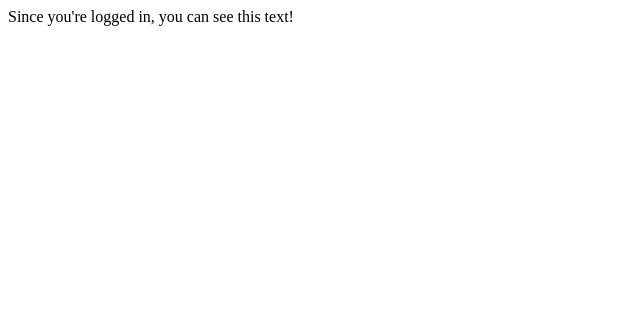
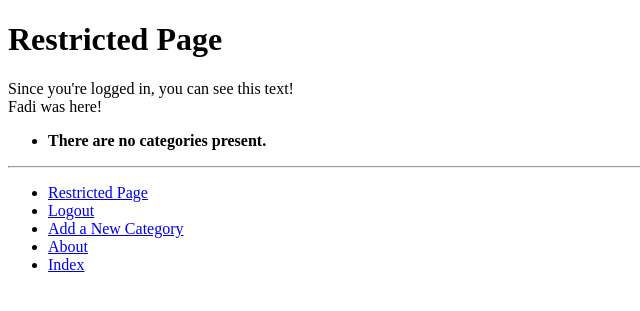
Before and after one commit to fadichahineOS/tango_with_django_project, a Django app: page /rango/restricted/ in a window 1280 px wide. Shown: the top 311 px of the page, without its empty margins (0-640 px from the left). Run offline with Django 3.2, Linux system fonts and the light colour scheme; the visitor is signed in with stand-in values (Sample User, id 1); data that the repository does not hold is empty.

Commit message:
Chapter 9 Exercises

```diff
--- a/rango/views.py
+++ b/rango/views.py
@@ -42,6 +42,7 @@ def show_category(request, category_name_slug):
 
     return render(request, 'rango/category.html', context=context_dict)
 
+@login_required
 def add_category(request):
     form = CategoryForm()
 
@@ -56,6 +57,7 @@ def add_category(request):
 
     return render(request, 'rango/add_category.html', {'form': form})
 
+@login_required
 def add_page(request, category_name_slug):
     try:
         category = Category.objects.get(slug=category_name_slug)
@@ -134,7 +136,7 @@ def user_login(request):
 
 @login_required
 def restricted(request):
-    return HttpResponse("Since you're logged in, you can see this text!")
+    return render(request, 'rango/restricted.html')
 
 @login_required
 def user_logout(request):
--- a/templates/rango/about.html
+++ b/templates/rango/about.html
@@ -9,7 +9,7 @@
 <h1>Rango says...</h1>
 <div>
     here is the about page. <br />
-    This tutorial has been put together by David Maxwell.<br />
+    This tutorial has been put together by Fadi Chahine.<br />
 </div>
 <img src="{% static 'images/rango.jpg' %}" alt="Picture of Rango" />
 <img src="{{ MEDIA_URL }}cat.jpg" alt="Picture of a Cat" />
--- a/templates/rango/base.html
+++ b/templates/rango/base.html
@@ -29,11 +29,11 @@
             {% if user.is_authenticated %}
                 <li><a href="{% url 'rango:restricted' %}">Restricted Page</a></li>
                 <li><a href="{% url 'rango:logout' %}">Logout</a></li>
+                <li><a href="{% url 'rango:add_category' %}">Add a New Category</a></li>
             {% else %}
                 <li><a href="{% url 'rango:register' %}">Sign Up</a></li>
                 <li><a href="{% url 'rango:login' %}">Login</a></li>
             {% endif %}
-                <li><a href="{% url 'rango:add_category' %}">Add a New Category</a></li>
                 <li><a href="{% url 'rango:about' %}">About</a></li>
                 <li><a href="{% url 'rango:index' %}">Index</a></li>
             </ul>
--- a/templates/rango/category.html
+++ b/templates/rango/category.html
@@ -1,6 +1,5 @@
 {% extends 'rango/base.html' %}
 {% load staticfiles %}
-
 
 {% block title_block %}
     {% if category %}
@@ -10,7 +9,7 @@
     {% endif %}
 {% endblock %}
 
-    {% block body_block %}
+{% block body_block %}
     {% if category %}
     <h1>{{ category.name }}</h1>
     {% if pages %}
@@ -23,7 +22,9 @@
     <strong>No pages currently in category.</strong>
     {% endif %}
 
+    {% if user.is_authenticated %}
     <a href="{% url 'rango:add_page' category.slug %}">Add Page</a> <br />
+    {% endif %}
     {% else %}
     The specified category does not exist.
     {% endif %}
--- /dev/null
+++ b/templates/rango/restricted.html
@@ -0,0 +1,12 @@
+{% extends 'rango/base.html' %}
+{% load staticfiles %}
+
+{% block title_block %}
+    Restricted Page
+{% endblock %}
+
+{% block body_block %}
+<h1>Restricted Page</h1>
+Since you're logged in, you can see this text!<br />
+Fadi was here!
+{% endblock %}
```
Also changed, not shown: rango/migrations/0005_userprofile.py (added).
